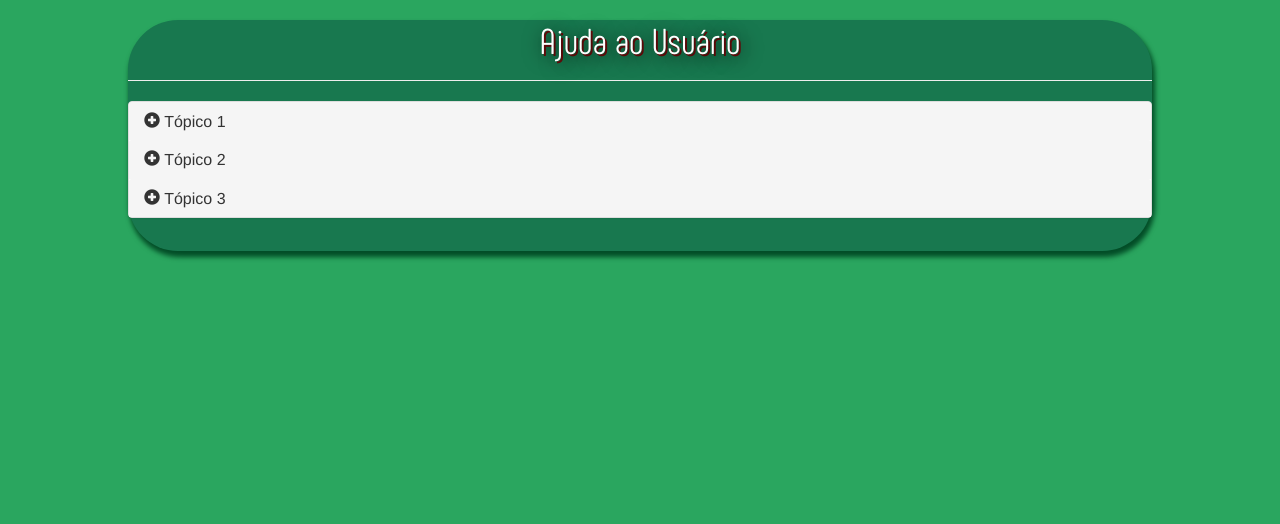
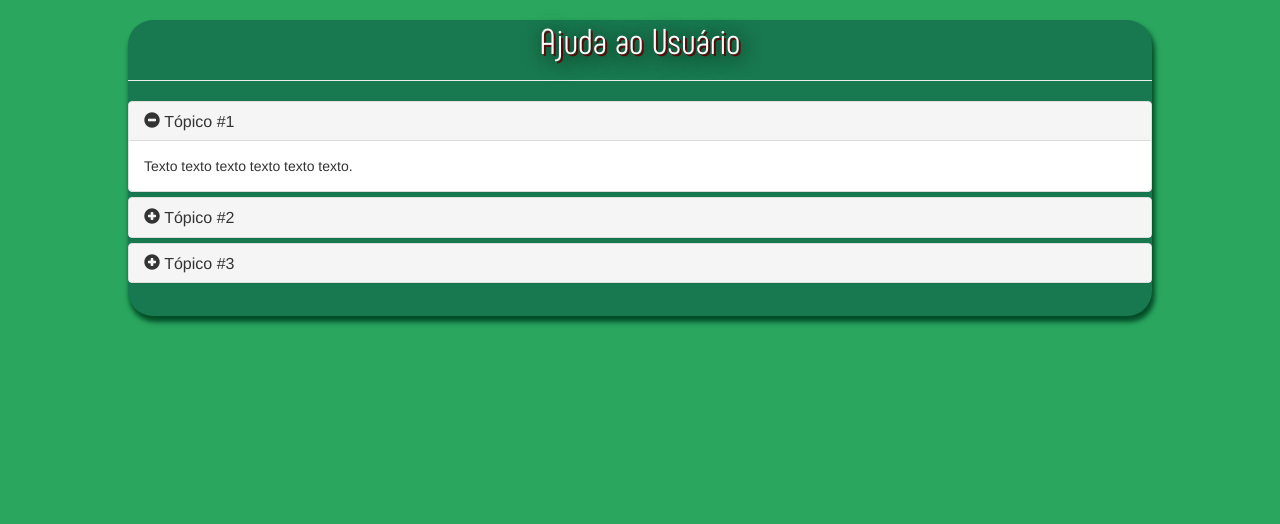
Before and after one commit to ecsanchesjr/Oficina1, a PHP site: page /view/Ajuda.html in a window 1280 px wide. Shown: the top 524 px of the page. Run offline with PHP 8.4, Linux system fonts and the light colour scheme.

Commit message:
Conserto das "animações" de glyphicon e diminuição da atenuação de borda

```diff
--- a/Web/view/Ajuda.html
+++ b/Web/view/Ajuda.html
@@ -12,29 +12,17 @@
 	<link href="css/ajuda.css" type="text/css" media="screen" rel="stylesheet" />
 	<script src="js/jquery-3.2.1.min.js"></script>
 	<script src="js/bootstrap.min.js"></script>
+
     <script>
         $(document).ready(function(){
-            $('#collapse1').on('shown.bs.collapse', function(){
-                $(this).parent().find('#span1').removeClass('glyphicon-plus-sign').addClass('glyphicon-minus-sign')
+            $('div.panel-collapse').on('show.bs.collapse', function(){
+                $(this).parent().find('span.glyphicon-plus-sign').removeClass('glyphicon-plus-sign').addClass('glyphicon-minus-sign');
+            });
+
+            $('div.panel-collapse').on('hide.bs.collapse', function(){
+                $(this).parent().find('span.glyphicon-minus-sign').removeClass('glyphicon-minus-sign').addClass('glyphicon-plus-sign');
+            });
         })
-            $('#collapse1').on('hidden.bs.collapse', function(){
-                $(this).parent().find('#span1').removeClass('glyphicon-minus-sign').addClass('glyphicon-plus-sign')
-            })
-
-            $('#collapse2').on('shown.bs.collapse', function(){
-                $(this).parent().find('#span2').removeClass('glyphicon-plus-sign').addClass('glyphicon-minus-sign')
-            })
-            $('#collapse2').on('hidden.bs.collapse', function(){
-                $(this).parent().find('#span2').removeClass('glyphicon-minus-sign').addClass('glyphicon-plus-sign')
-            })
-
-            $('#collapse3').on('shown.bs.collapse', function(){
-                $(this).parent().find('#span3').removeClass('glyphicon-plus-sign').addClass('glyphicon-minus-sign')
-            })
-            $('#collapse3').on('hidden.bs.collapse', function(){
-                $(this).parent().find('#span3').removeClass('glyphicon-minus-sign').addClass('glyphicon-plus-sign')
-            })
-        });
     </script>
 
 </head>
@@ -43,55 +31,57 @@
 		<h1 class="text-center title">Ajuda ao Usuário</h1>
 
 		<hr/>
-
         <div class="panel-group" id="accordion">
             <div class="panel panel-default">
-
                 <div class="panel-heading">
                     <h4 class="panel-title">
-                            <a href="#collapse1" data-toggle="collapse" data-parent="#accordion">
-                                <span id="span1" class="glyphicon glyphicon-plus-sign"></span>
-                                Tópico 1
+                        <a data-toggle="collapse" data-parent="#accordion" href="#collapse1"><span class="glyphicon glyphicon-minus-sign"></span>
+                        Tópico #1
                         </a>
                     </h4>
+                </div>
 
+                <div id="collapse1" class="panel-collapse collapse in">
+                    <div class="panel-body">
+                        Texto texto texto texto texto texto.
                     </div>
-				<div id="collapse1" class="panel-collapse collapse">
-					<div class="panel-body">
-						Texto referente ao tópico 1. Texto texto texto texto texto texto texto texto texto texto texto texto texto texto texto.
                 </div>
             </div>
 
-				<div class="panel-heading" id="panelheading2">
+            <div class="panel panel-default">
+                <div class="panel-heading">
                     <h4 class="panel-title">
-                            <a href="#collapse2" data-toggle="collapse" data-parent="#accordion">
-                                <span id="span2" class="glyphicon glyphicon-plus-sign"></span>
-                                Tópico  2
+                        <a data-toggle="collapse" data-parent="#accordion" href="#collapse2"><span class="glyphicon glyphicon-plus-sign"></span>
+                        Tópico #2
                         </a>
                     </h4>
                 </div>
+
                 <div id="collapse2" class="panel-collapse collapse">
                     <div class="panel-body">
-						Texto referente ao tópico 2.
+                        Texto texto texto texto texto texto.
+                    </div>
                 </div>
             </div>
 
+            <div class="panel panel-default">
                 <div class="panel-heading">
                     <h4 class="panel-title">
-                            <a data-toggle="collapse" href="#collapse3" data-parent="#accordion">
-                                <span id="span3" class="glyphicon glyphicon-plus-sign"></span>
-                                Tópico 3
+                        <a data-toggle="collapse" data-parent="#accordion" href="#collapse3"><span class="glyphicon glyphicon-plus-sign"></span>
+                        Tópico #3
                         </a>
                     </h4>
                 </div>
+
                 <div id="collapse3" class="panel-collapse collapse">
                     <div class="panel-body">
-						AHFAKJSAKJDASKÇBSVAKBç
+                        Texto texto texto texto texto texto.
+                    </div>
                 </div>
             </div>
 
         </div>
-		</div>
+
     </div>
 </body>
 </html>
--- a/Web/view/css/common.css
+++ b/Web/view/css/common.css
@@ -37,7 +37,7 @@ html,body {
 
 
 .godDivBorder{
-	border-radius: 50px;
+	border-radius: 25px;
 	box-shadow: 2px 5px 5px 1px #034d27;
 }
 
```
Also changed, not shown: Web/view/css/ajuda.css (line endings or trailing spaces). Lines whose indentation alone changed are shown as unchanged.
